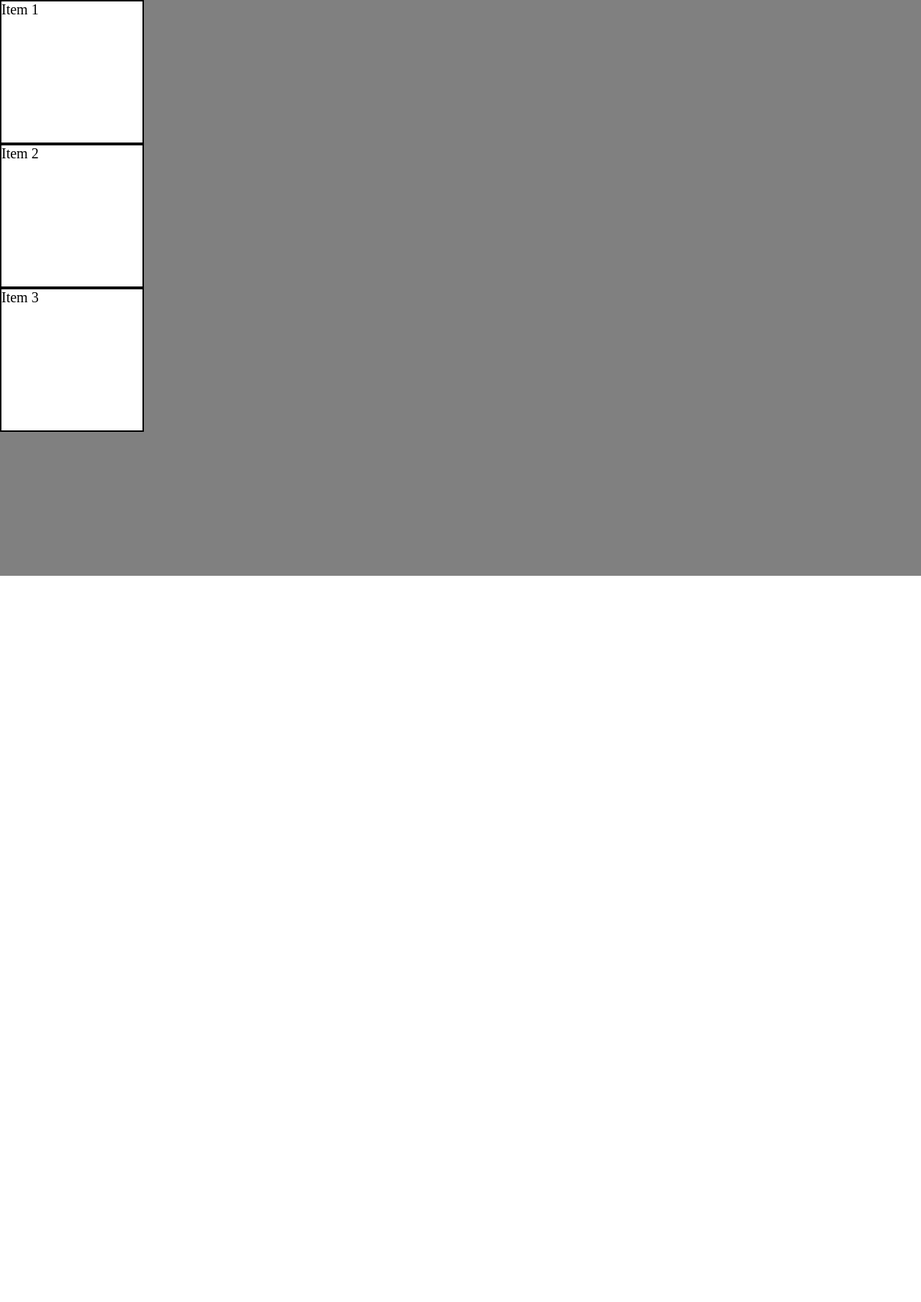
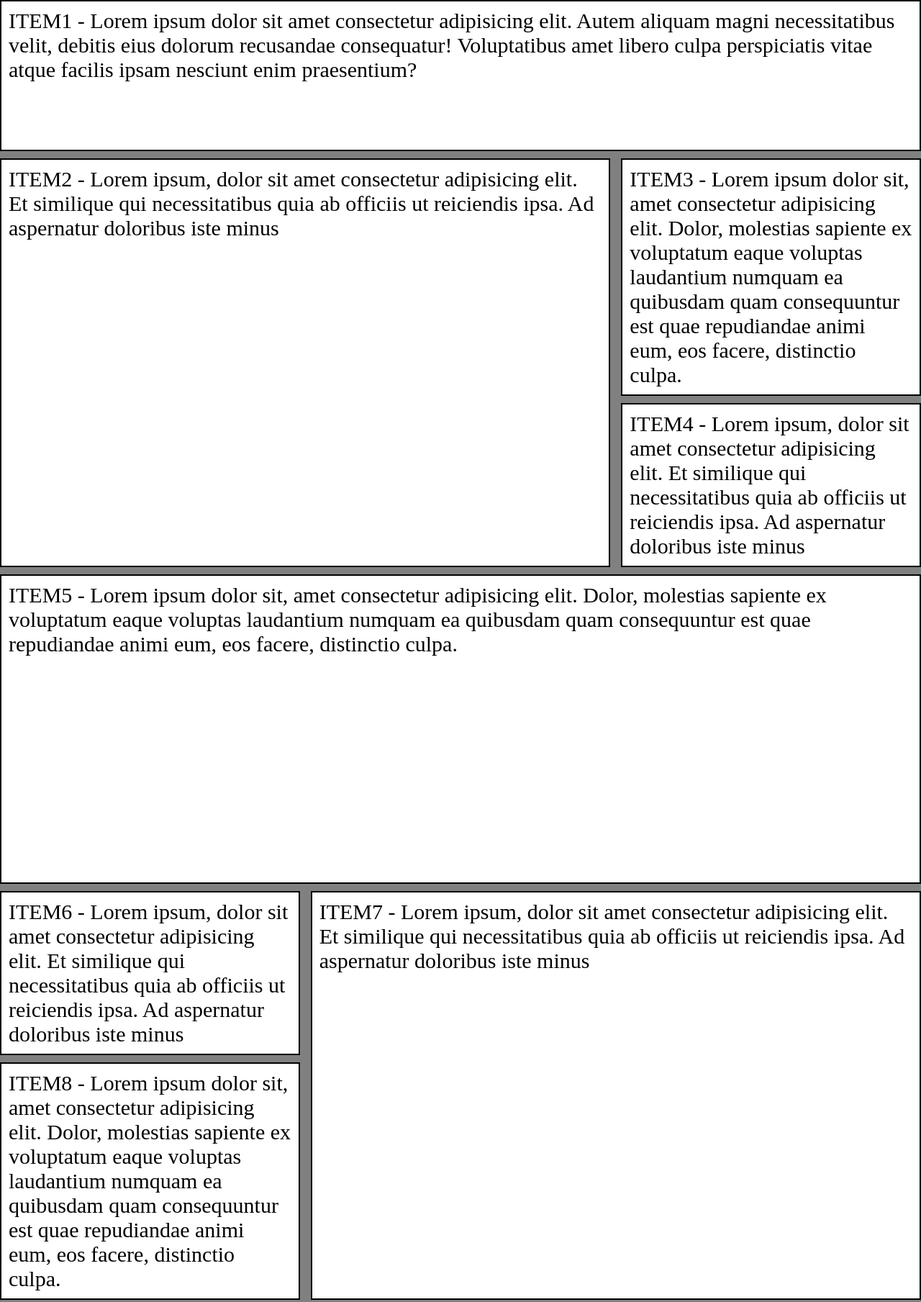
Before and after one commit to gustaRC/Curso_OneBitCode, a plain HTML site: page Modulo_CSS/Grid_CSSModerno/index.html in a window 1280 px wide. Shown: the top 1809 px of the page at 72% size. Before the commit the page ends 800 px from the top, so only its background shows below. Drawn offline with Linux system fonts and the light colour scheme.

Commit message:
update 01.06

```diff
--- /dev/null
+++ b/Modulo_CSS/Exercicio_FlexBox/style.css
@@ -0,0 +1,58 @@
+* {
+    padding: 0;
+    margin: 0;
+    box-sizing: border-box;
+}
+
+body {
+    background-color: gray;
+}
+
+.container {
+    min-height: 100vh;
+    display: flex;
+    flex-direction: column;
+}
+
+.parag {
+    font-size: 30px;
+}
+
+.header {
+    flex-basis: 100%;
+    padding: 10px;
+    background-color: white;
+    border: 2px solid black;
+    display: flex;
+    justify-content: center;
+}
+
+.main-content {
+    flex: 1 0 400px;
+    padding: 20px;
+    display: flex;
+    flex-wrap: wrap;
+    gap: 10px;
+    align-items: center;
+    justify-content: center;
+    align-content: center;
+}
+
+.item {
+    width: 350px;
+    height: 250px;
+    background-color: white;
+    border: 2px solid black;
+    display: flex;
+    justify-content: center;
+    align-items: center;
+}
+.footer {
+    flex-basis: 100%;
+    display: flex;
+    justify-content: center;
+    background-color: white;
+    border: 2px solid black;
+    font-size: 30px;
+    padding: 10px;
+}
--- /dev/null
+++ b/Modulo_CSS/Exercicio_Grid&Flex/style.css
@@ -0,0 +1,78 @@
+* {
+    padding: 0;
+    margin: 0;
+    box-sizing: border-box;
+}
+
+body {
+    background-color: gray;
+}
+
+.container {
+    min-height: 100vh;
+    display: flex;
+    flex-direction: column;
+}
+
+.parag {
+    font-size: 20px;
+}
+
+.header {
+    display: flex;
+    justify-content: center;
+    align-items: center;
+    width: 100%;
+    background-color: white;
+    border: 2px solid black;
+    height: 50px;
+}
+
+.footer {
+    display: flex;
+    justify-content: center;
+    align-items: center;
+    width: 100%;
+    background-color: white;
+    border: 2px solid black;
+    height: 50px;
+}
+
+.main-content {
+    flex: 1 0 400px;
+    display: grid;
+    padding: 10px;
+    grid-template-columns: repeat(3, 1fr);
+    grid-auto-rows: minmax(210px, auto);
+    gap: 5px;
+    grid-template-areas:
+    "item1 item2 item3"
+    "item4 item4 item4"
+    "item5 item5 item6";
+}
+
+.item {
+    background-color: white;
+    border: 2px solid black;
+    width: auto;
+    height: auto;
+}
+
+.item1 {
+    grid-area: item1;
+}
+.item2 {
+    grid-area: item2;
+}
+.item3 {
+    grid-area: item3;
+}
+.item4 {
+    grid-area: item4;
+}
+.item5 {
+    grid-area: item5;
+}
+.item6 {
+    grid-area: item6;
+}
--- /dev/null
+++ b/Modulo_CSS/Exercicio_Grid/style.css
@@ -0,0 +1,21 @@
+* {
+    padding: 0px;
+    margin: 0px;
+    box-sizing: border-box;
+}
+
+.container {
+    background-color: grey;
+    min-height: 100vh;
+    display: grid;
+    grid-template-columns: 1fr 2fr 1fr 1fr;
+    gap: 5px 10px;
+    grid-auto-rows: minmax(310px, auto);
+}
+
+.boxItem {
+    border: 2px solid black;
+    background-color: white;
+    font-size: 30px;
+    padding: 10px;
+}
--- a/Modulo_CSS/Grid_CSSModerno/index.html
+++ b/Modulo_CSS/Grid_CSSModerno/index.html
@@ -4,19 +4,37 @@
     <meta charset="UTF-8">
     <meta http-equiv="X-UA-Compatible" content="IE=edge">
     <meta name="viewport" content="width=device-width, initial-scale=1.0">
-    <title>Flexbox - OneBitCode</title>
+    <title>Grid - OneBitCode</title>
     <link rel="stylesheet" href="style.css">
 </head>
 <body>
     <div class="container">
-        <div class="item">
-            <p>Item 1</p>
+        <div class="boxItem item1">
+            <p>ITEM1 - Lorem ipsum dolor sit amet consectetur adipisicing elit. Autem aliquam magni necessitatibus velit, debitis eius dolorum recusandae consequatur! Voluptatibus amet libero culpa perspiciatis vitae atque facilis ipsam nesciunt enim praesentium?</p>
         </div>
-        <div class="item">
-            <p>Item 2</p>
+        <div class="boxItem item2">
+            <p>ITEM2 - Lorem ipsum, dolor sit amet consectetur adipisicing elit. Et similique qui necessitatibus quia ab officiis ut reiciendis ipsa. Ad aspernatur doloribus iste minus</p>
         </div>
-        <div class="item">
-            <p>Item 3</p>
+        <div class="boxItem item3">
+            <p>ITEM3 - Lorem ipsum dolor sit, amet consectetur adipisicing elit. Dolor, molestias sapiente ex voluptatum eaque voluptas laudantium numquam ea quibusdam quam consequuntur est quae repudiandae animi eum, eos facere, distinctio culpa.</p>
+        </div>
+        <div class="boxItem item4">
+            <p>ITEM4 - Lorem ipsum, dolor sit amet consectetur adipisicing elit. Et similique qui necessitatibus quia ab officiis ut reiciendis ipsa. Ad aspernatur doloribus iste minus</p>
+        </div>
+        <div class="boxItem item5">
+            <p>ITEM5 - Lorem ipsum dolor sit, amet consectetur adipisicing elit. Dolor, molestias sapiente ex voluptatum eaque voluptas laudantium numquam ea quibusdam quam consequuntur est quae repudiandae animi eum, eos facere, distinctio culpa.</p>
+        </div>
+        <div class="boxItem item6">
+            <p>ITEM6 - Lorem ipsum, dolor sit amet consectetur adipisicing elit. Et similique qui necessitatibus quia ab officiis ut reiciendis ipsa. Ad aspernatur doloribus iste minus</p>
+        </div>
+        <div class="boxItem item7">
+            <p>ITEM7 - Lorem ipsum, dolor sit amet consectetur adipisicing elit. Et similique qui necessitatibus quia ab officiis ut reiciendis ipsa. Ad aspernatur doloribus iste minus</p>
+        </div>
+        <div class="boxItem item8">
+            <p>ITEM8 - Lorem ipsum dolor sit, amet consectetur adipisicing elit. Dolor, molestias sapiente ex voluptatum eaque voluptas laudantium numquam ea quibusdam quam consequuntur est quae repudiandae animi eum, eos facere, distinctio culpa.</p>
+        </div>
+        <div class="boxItem item9">
+            <p>ITEM9 - Lorem ipsum, dolor sit amet consectetur adipisicing elit. Et similique qui necessitatibus quia ab officiis ut reiciendis ipsa. Ad aspernatur doloribus iste minus</p>
         </div>
     </div>
 </body>
--- a/Modulo_CSS/Grid_CSSModerno/style.css
+++ b/Modulo_CSS/Grid_CSSModerno/style.css
@@ -7,12 +7,52 @@
 .container {
     background-color: grey;
     min-height: 100vh;
+    display: grid;
+    grid-template-columns: repeat(3, 1fr);
+    gap: 10px 15px;
+    grid-auto-rows: minmax(210px, auto);
+    grid-template-areas:
+        "item1 item1 item1"
+        "item2 item2 item3"
+        "item2 item2 item4"
+        "item5 item5 item5"
+        "item5 item5 item5"
+        "item6 item7 item7"
+        "item8 item7 item7"
+        "item9 item9 item9";
 }
 
-.item {
-    width: 200px;
-    height: 200px;
+.boxItem {
     border: 2px solid black;
     background-color: white;
-    font-size: 20px;
+    font-size: 30px;
+    padding: 10px;
 }
+
+.item1 {
+    grid-area: item1;
+}
+.item2 {
+    grid-area: item2;
+}
+.item3 {
+    grid-area: item3;
+}
+.item4 {
+    grid-area: item4;
+}
+.item5 {
+    grid-area: item5;
+}
+.item6 {
+    grid-area: item6;
+}
+.item7 {
+    grid-area: item7;
+}
+.item8 {
+    grid-area: item8;
+}
+.item9 {
+    grid-area: item9;
+}
```
Also changed, not shown: Modulo_CSS/Exercicio_FlexBox/index.html (added, +42 -0 lines), Modulo_CSS/Exercicio_Grid&Flex/index.html (added, +42 -0 lines), Modulo_CSS/Exercicio_Grid/index.html (added, +32 -0 lines), Modulo_CSS/Exercicio_TopBar-Flexbox/index.html (+2 -2 lines), Modulo_CSS/Exercicio_TopBar-Flexbox/style.css (+7 -6 lines).
